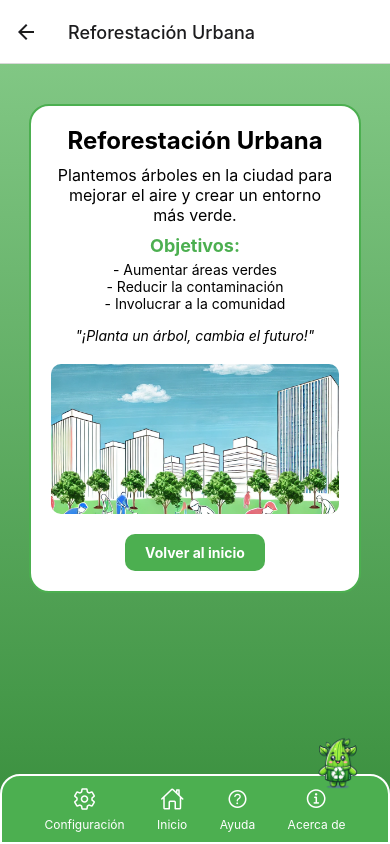
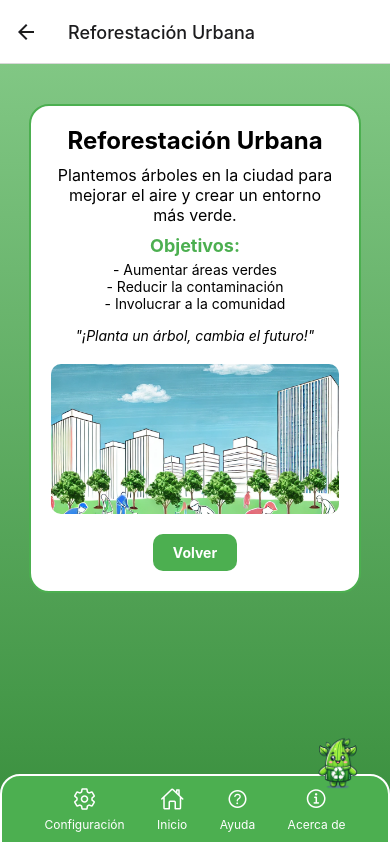
Before and after one commit to MeBustamante/Proyecto-Quinchao-Recicla, a React Native app: screen /ReforestacionUrbana in a window 390 px wide. Built offline with nearby package versions, Linux system fonts and the light colour scheme.

Commit message:
arreglando reforestacion

```diff
--- a/ReforestacionUrbana.js
+++ b/ReforestacionUrbana.js
@@ -23,7 +23,7 @@ const ReforestacionUrbana = ({ navigation }) => {
                     </Text>
                     <Image source={require('./assets/ReforestacionUrbana.png')} style={styles.image} />
                     <TouchableOpacity style={styles.backButton} onPress={() => navigation.goBack()}>
-                        <Text style={styles.backButtonText}>Volver al inicio</Text>
+                        <Text style={styles.backButtonText}>Volver</Text>
                     </TouchableOpacity>
                 </View>
             </LinearGradient>
```
